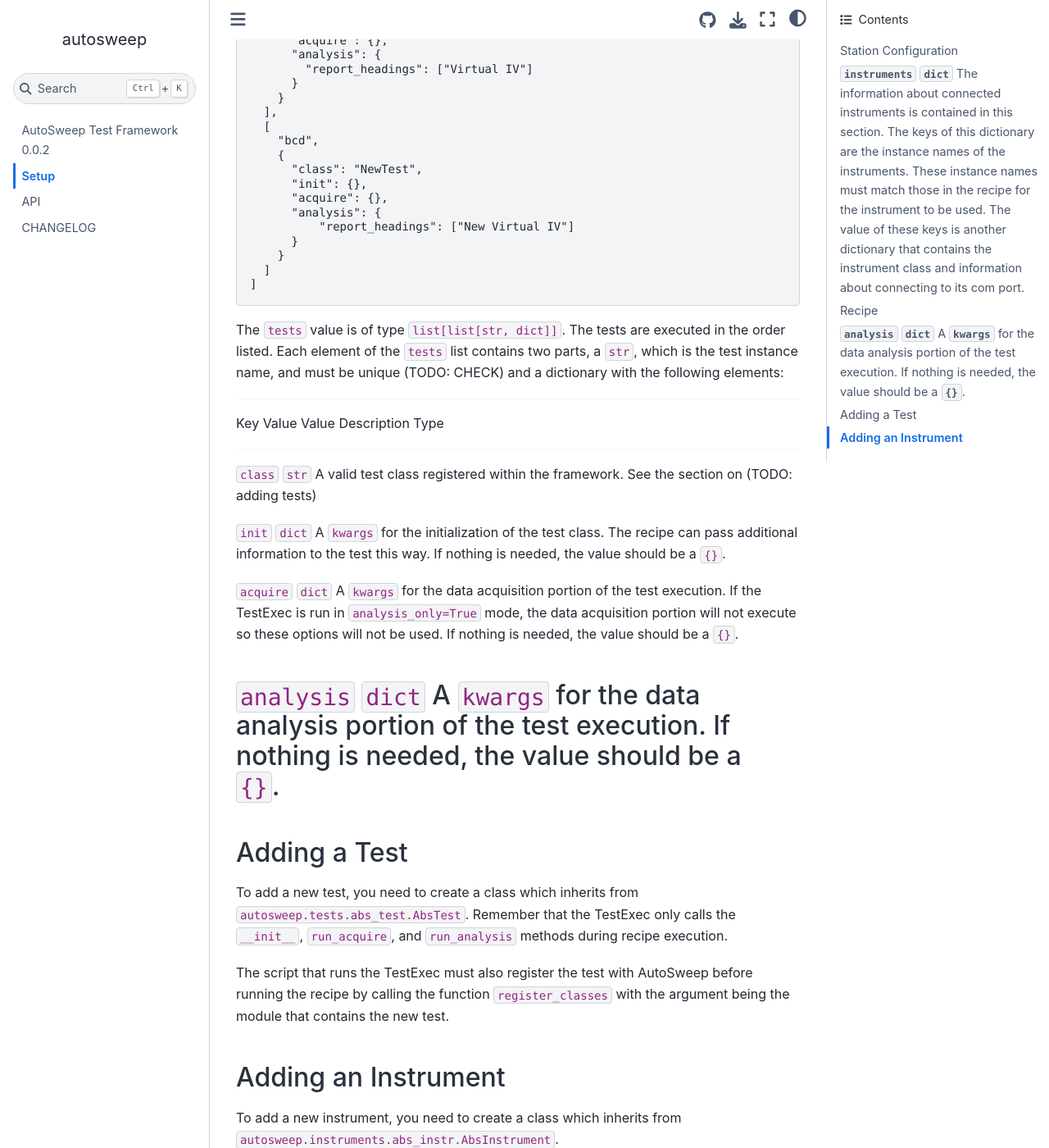
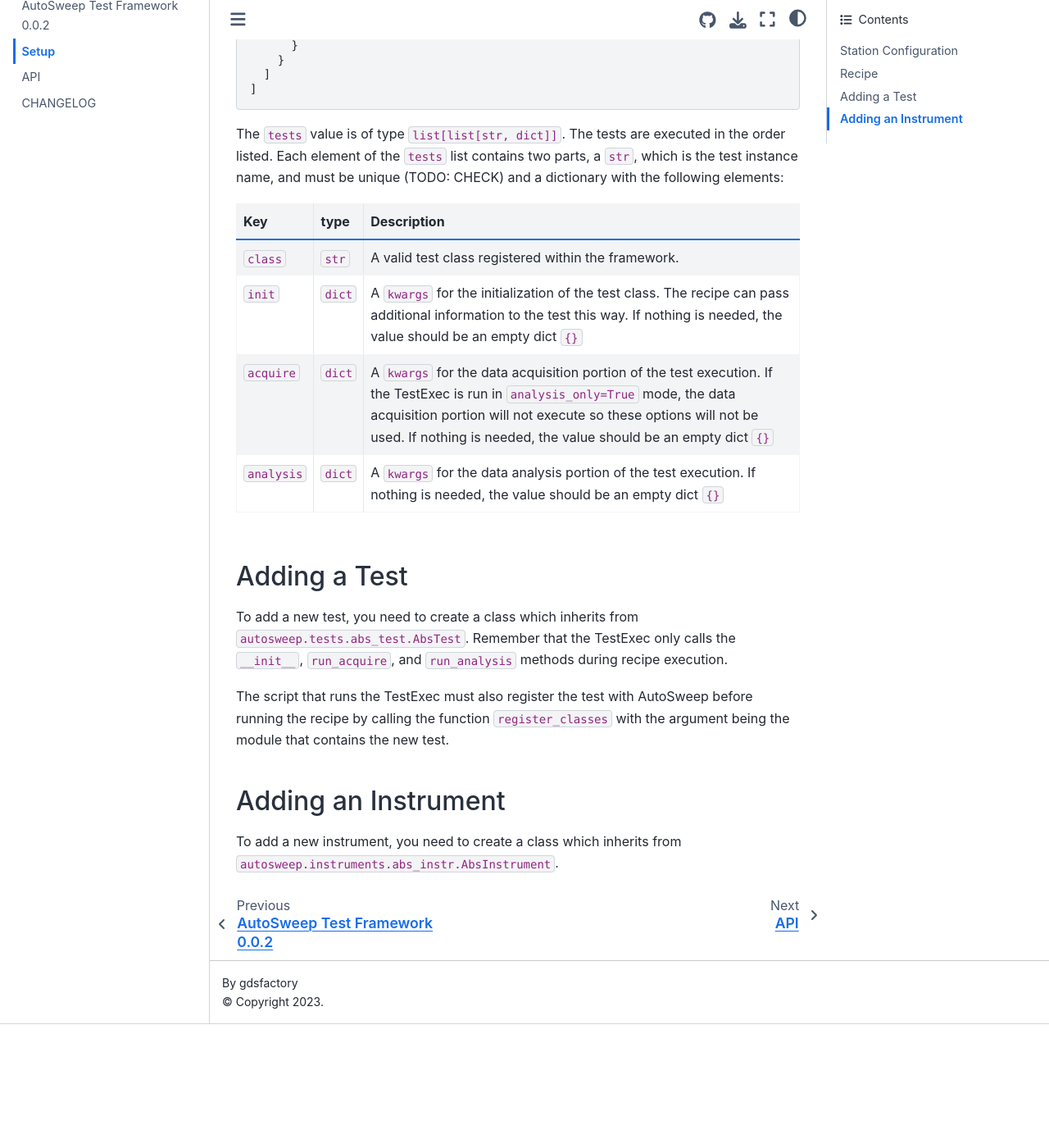
Before and after one commit to gdsfactory/autosweep, a Jupyter Book: the page built from docs/setup.md, in a window 1280 px wide and 1400 px high, scrolled down 1715 px. Shown: the whole window at 82% size. Built offline with Jupyter Book 1.0.4 settings and Sphinx 7.4.7 and the Sphinx Book theme 1.1.4, drawn with Linux system fonts in a browser that asks for light colours; after the commit the page ends 2964 px from its top, so only the background shows below that; some of the changed text lies outside the part shown.

Commit message:
fix docs

```diff
--- a/docs/setup.md
+++ b/docs/setup.md
@@ -7,32 +7,14 @@
 to import a configuration is via JSON file, though any `dict` with the
 correct formatting will work.
 
-For loading a file
-`station_config = StationConfig.read_json(path=Path('station_config.json'))`.
-For creating a `StationConfig` from a `dict`, use
-`station_config = StationConfig({...})`.
+For loading a file `station_config = StationConfig.read_json(path=Path('station_config.json'))`.
+For creating a `StationConfig` from a `dict`, use `station_config = StationConfig({...})`.
 
-  -----------------------------------------------------------------------------
-  Key             Value    Value Description
-                  Type
-  --------------- -------- ----------------------------------------------------
-  `station_id`    `str`    A single unique identifier of the station itself.
-
-  `paths`         `dict`   The contents of this field are the locations to read
-                           and save data. Two keys are supported; `base`, whose
-                           value is the parent directory for all other
-                           directories listed, and `data`, whose value is the
-                           name of the directory where all raw data is saved.
-
-  `instruments`   `dict`   The information about connected instruments is
-                           contained in this section. The keys of this
-                           dictionary are the instance names of the
-                           instruments. These instance names must match those
-                           in the recipe for the instrument to be used. The
-                           value of these keys is another dictionary that
-                           contains the instrument class and information about
-                           connecting to its com port.
-  -----------------------------------------------------------------------------
+Key            |type  | Description
+---------------|-------| ----------------------------------------------------
+`station_id`   |`str`  | A single unique identifier of the station itself.
+paths        |`dict` | locations to read  and save data. Two keys are supported; `base`, whose value is the parent directory for all other directories listed, and `data`, whose value is the name of the directory where all raw data is saved.
+instruments        |`dict` | The keys of this dictionary are the instance names of the instruments. These instance names must match those in the recipe for the instrument to be used. The value of these keys is another dictionary that contains the instrument class and information about  connecting to its com port.
 
 ## Recipe
 
@@ -94,47 +75,21 @@
 two parts, a `str`, which is the test instance name, and must be unique
 (TODO: CHECK) and a dictionary with the following elements:
 
-  ----------------------------------------------------------------------------
-  Key          Value    Value Description
-               Type
-  ------------ -------- ------------------------------------------------------
-  `class`      `str`    A valid test class registered within the framework.
-                        See the section on (TODO: adding tests)
-
-  `init`       `dict`   A `kwargs` for the initialization of the test class.
-                        The recipe can pass additional information to the test
-                        this way. If nothing is needed, the value should be a
-                        `{}`.
-
-  `acquire`    `dict`   A `kwargs` for the data acquisition portion of the
-                        test execution. If the TestExec is run in
-                        `analysis_only=True` mode, the data acquisition
-                        portion will not execute so these options will not be
-                        used. If nothing is needed, the value should be a
-                        `{}`.
-
-  `analysis`   `dict`   A `kwargs` for the data analysis portion of the test
-                        execution. If nothing is needed, the value should be a
-                        `{}`.
-  ----------------------------------------------------------------------------
+Key         |type   | Description
+------------|-------| ------------------------------------------------------
+`class`     |`str`  | A valid test class registered within the framework.
+`init`      |`dict` | A `kwargs` for the initialization of the test class. The recipe can pass additional information to the test this way. If nothing is needed, the value should be an empty dict `{}`
+`acquire`   |`dict` | A `kwargs` for the data acquisition portion of the test execution. If the TestExec is run in `analysis_only=True` mode, the data acquisition portion will not execute so these options will not be used. If nothing is needed, the value should be an empty dict `{}`
+`analysis`  |`dict` | A `kwargs` for the data analysis portion of the test execution. If nothing is needed, the value should be an empty dict `{}`
 
 ## Adding a Test
 
-To add a new test, you need to create a class which inherits from
-`autosweep.tests.abs_test.AbsTest`. Remember that the TestExec only
-calls the `__init__`, `run_acquire`, and `run_analysis` methods during
-recipe execution.
+To add a new test, you need to create a class which inherits from `autosweep.tests.abs_test.AbsTest`.
+Remember that the TestExec only calls the `__init__`, `run_acquire`, and `run_analysis` methods during recipe execution.
 
-The script that runs the TestExec must also register the test with
-AutoSweep before running the recipe by calling the function
-`register_classes` with the argument being the module that contains the
-new test.
+The script that runs the TestExec must also register the test with AutoSweep before running the recipe by calling the function
+`register_classes` with the argument being the module that contains the new test.
 
 ## Adding an Instrument
 
-To add a new instrument, you need to create a class which inherits from
-`autosweep.instruments.abs_instr.AbsInstrument`.
-
-::: {.toctree maxdepth="2" caption="Contents:"}
-api
-:::
+To add a new instrument, you need to create a class which inherits from `autosweep.instruments.abs_instr.AbsInstrument`.
```
Also changed, not shown: other parts of docs/setup.md (+1 -2 lines), docs/tutorial.md (deleted), 1 other file.
